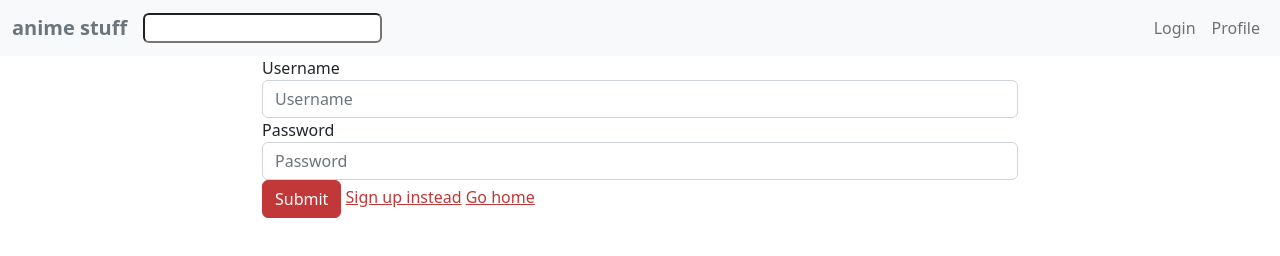
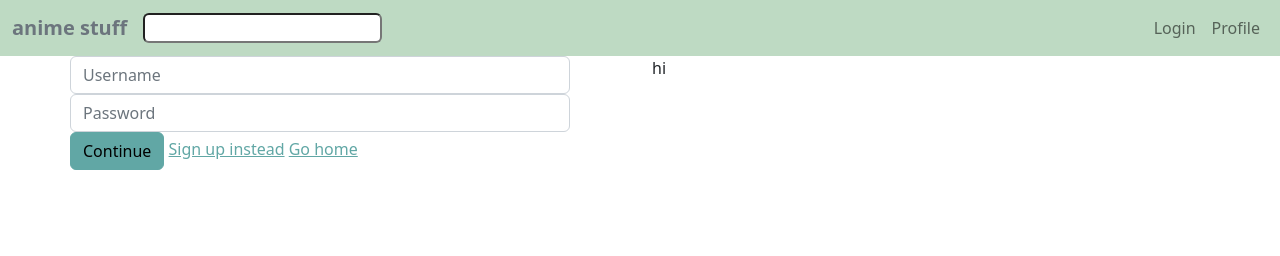
Before and after one commit to LordofMankid/anime, a website: page pages/login.html in a window 1280 px wide. Drawn offline with nearby package versions, Linux system fonts and the light colour scheme.

Commit message:
styling login form

```diff
--- a/pages/login.html
+++ b/pages/login.html
@@ -10,8 +10,13 @@
     <link href="../css/main.min.css" rel="stylesheet">
 
     <style>
-        .container-fluid {
-            max-width:780px;
+        .col>#login-form {
+            max-width: 400px;
+        }
+
+        .login-container {
+            max-width: 500px;
+            margin: auto;
         }
     </style>
 </head>
@@ -49,20 +54,34 @@
         </div>
     </nav>
 
-    <div class="container-fluid" id="login">
-        <form>
-            <div class="form-group">
-                <label for="username">Username</label>
-                <input type="username" class="form-control" id="username" placeholder="Username">
+    <div class="container-fluid bob" id="login">
+        <div class="row">
+            <div class="col">
+                <div class="login-container">
+                    <form>
+                        <div class="form-group flex">
+                            <input type="username" class="form-control" id="username" placeholder="Username">
+
+                            <input type="password" class="form-control" id="password" placeholder="Password">
+                        </div>
+                        <button type="button" class="btn btn-primary" onclick="signInUser()">Continue</button>
+
+                        <a href="./signup.html">Sign up instead</a>
+                        <a href="./home.html">Go home</a>
+                    </form>
+
+                </div>
+
             </div>
-            <div class="form-group">
-                <label for="password">Password</label>
-                <input type="password" class="form-control" id="password" placeholder="Password">
+
+            <div class="col">
+
+                <p>hi</p>
             </div>
-            <button type="button" class="btn btn-primary" onclick="signInUser()">Submit</button>
-            <a href="./signup.html">Sign up instead</a>
-            <a href="./home.html">Go home</a>
-        </form>
+
+        </div>
+
+
     </div>
 </body>
 
--- a/pages/sass/main.scss
+++ b/pages/sass/main.scss
@@ -1,6 +1,8 @@
 //custom variables
-$primary: #60a6a6;
-$secondary: #bfd9c3;
+$primary: #61A7A5;
+$light: #BEDAC3;
+$bs-primary: #60a6a6;
+$bs-secondary: #bfd9c3;
 
 
 //import bootstrap
```
Also changed, not shown: pages/home.html (+1 -1 lines), css/main.min.css, 1 other file.
